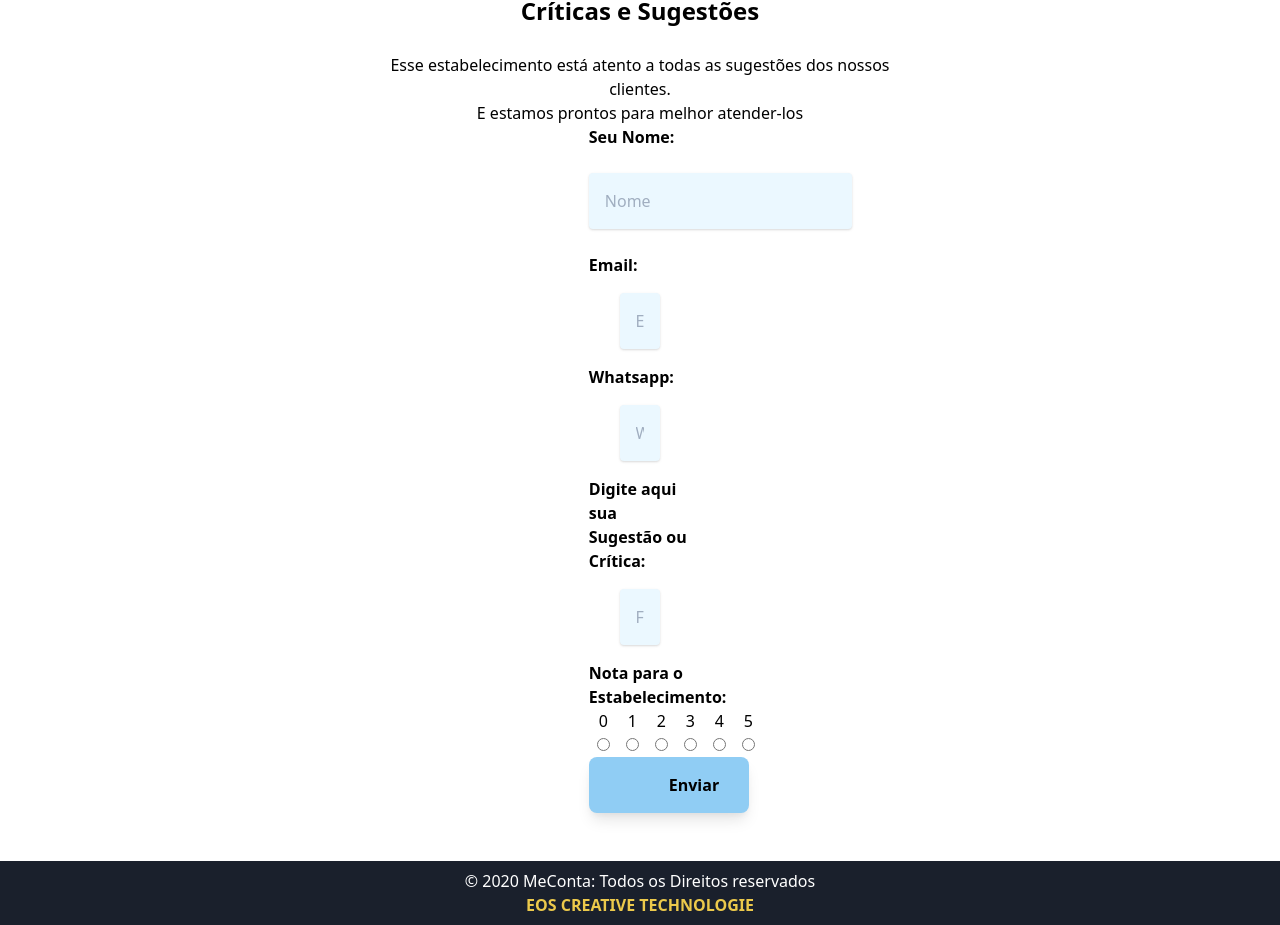
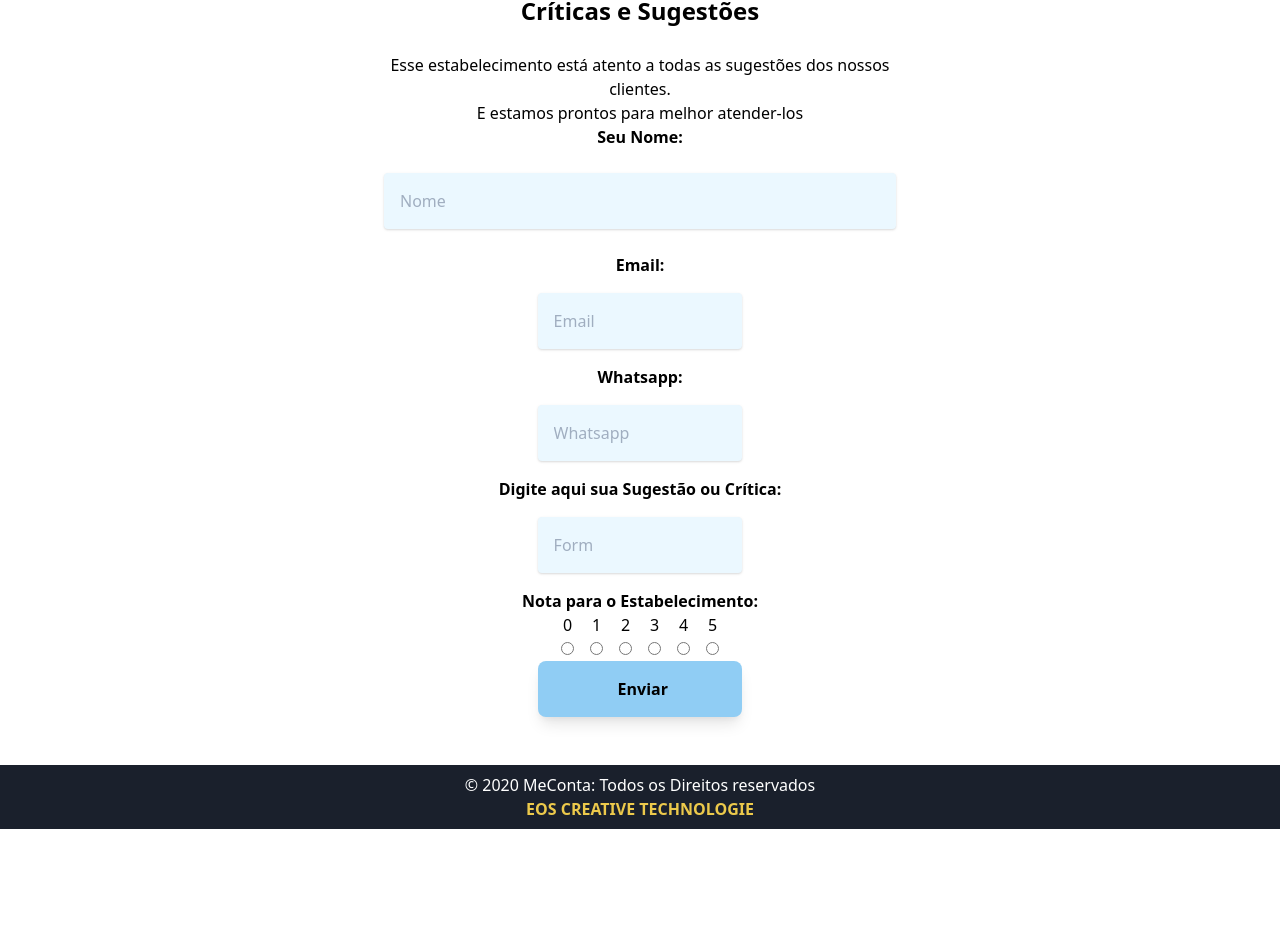
Before and after one commit to vitoriatav1913/meconta, a Next.js app: page /pesquisa in a window 1280 px wide. Shown: the part 558-1483 px from the top of the page. After the commit the page ends 1387 px from the top, so only its background shows below. Built offline with nearby package versions, Linux system fonts and the light colour scheme.

Commit message:
concertando

```diff
--- a/pages/pesquisa.js
+++ b/pages/pesquisa.js
@@ -38,8 +38,8 @@ const onChange = evt => {
           <PageTitle title='Pesquisa'/>
             <h1 className='text-center font-bold my-6 text-2xl mb-6' >Críticas e Sugestões</h1>
             <p className='text-center'>Esse estabelecimento está atento a todas as sugestões dos nossos clientes.<br/> E estamos prontos para melhor atender-los </p>
-          { !sucess &&  <div className='w-1/5 mx-auto ' >
-              <label className='font-bold ' >Seu Nome:</label>
+          { !sucess &&  <div className='flex flex-col justify-center' >
+              <label className='font-bold text-center'>Seu Nome:</label>
 
               <input type='text' className='p-4 block shadow  bg-blue-100 my-6  rounded ' placeholder='Nome' onChange={onChange} name='Nome' value={form.Nome} />
 
@@ -52,8 +52,8 @@ const onChange = evt => {
               <label className='font-bold text-center' >Digite aqui sua Sugestão ou Crítica:</label>
               <input type='text' className='lg:w-2/5 lg:mx-auto mx-2 p-4 block shadow bg-blue-100 my-4 rounded' placeholder='Form' onChange={onChange} name='Form' value={form.Form} />
 
-              <label className='font-bold' >Nota para o Estabelecimento:</label>
-              <div className='flex' >
+              <label className='font-bold text-center' >Nota para o Estabelecimento:</label>
+              <div className='flex flex-row justify-center' >
              {notas.map(nota=> {
               return (<label className='mx-2 block text-center' >
                        {nota}<br/>
```
